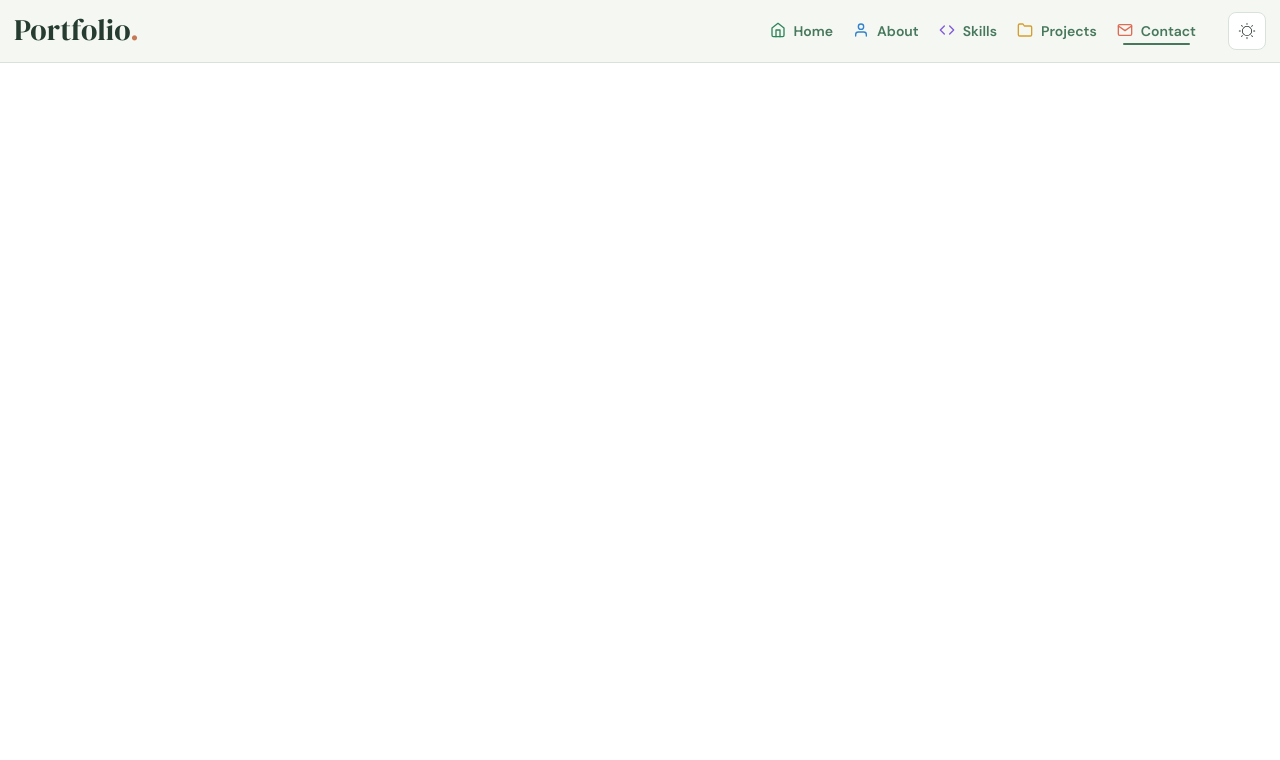
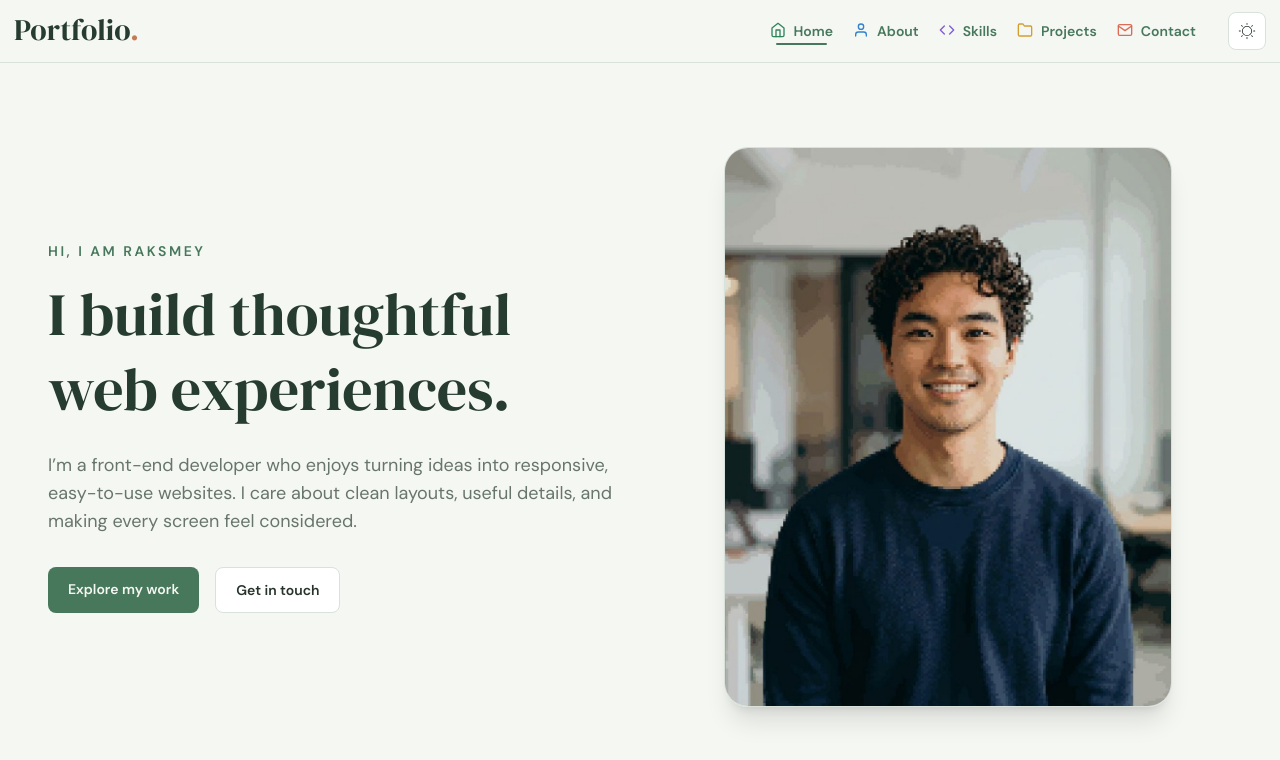
Before and after one commit to 01ChanRaksmey/portfolio, a React (Vite) app: page / in a window 1280 px wide. Shown: the top 760 px of the page. Built offline with nearby package versions, Linux system fonts and the light colour scheme.

Commit message:
making Home Section

```diff
--- a/src/App.jsx
+++ b/src/App.jsx
@@ -13,7 +13,7 @@ const App = () => {
       <Header />
       <main>
         <HomeSection />
-        <AboutSection />
+        <AboutSection  />
         <SkillSection />
         <ProjectSection />
         <ContactSection />
--- a/src/index.css
+++ b/src/index.css
@@ -26,6 +26,15 @@ html {
   bottom: -0.25rem;
 }
 
+.hero-cta {
+  transition: transform 200ms ease, box-shadow 200ms ease, background-color 200ms ease, border-color 200ms ease, color 200ms ease;
+}
+
+.hero-cta:hover {
+  transform: translateY(-2px);
+  box-shadow: 0 10px 24px -12px color-mix(in srgb, var(--color-accent) 70%, transparent);
+}
+
 .nav-link:hover::after,
 .nav-link[aria-current="location"]::after {
   transform: scaleX(1);
@@ -33,8 +42,13 @@ html {
 
 
 @media (prefers-reduced-motion: reduce) {
-  .nav-link::after {
+  .nav-link::after,
+  .hero-cta {
     transition: none;
+  }
+
+  .hero-cta:hover {
+    transform: none;
   }
 }
 
--- a/src/pages/AboutSection/AboutSection.jsx
+++ b/src/pages/AboutSection/AboutSection.jsx
@@ -4,7 +4,7 @@ import React from 'react'
 
 const AboutSection = () => {
   return (
-    <div id="about">
+    <div id="about" className="min-h-dvh">
 
     </div>
   )
--- a/src/pages/HomeSection/HomeSection.jsx
+++ b/src/pages/HomeSection/HomeSection.jsx
@@ -1,12 +1,69 @@
 
-
-import React from 'react'
+import { motion, useReducedMotion } from 'motion/react'
+import profileImage from '../../assets/profile-optimized.jpg'
 
 const HomeSection = () => {
+  const reduceMotion = useReducedMotion()
+
   return (
-    <div id="home">
+    <section
+      id="home"
+      className="mx-auto grid max-w-7xl items-center gap-12 px-6 py-16 md:min-h-[calc(100vh-4.5rem)] md:grid-cols-2 lg:px-12"
+    >
+      <motion.article
+        className="max-w-2xl"
+        initial={reduceMotion ? false : { opacity: 0, x: -80 }}
+        animate={{ opacity: 1, x: 0 }}
+        transition={
+          reduceMotion
+            ? { duration: 0 }
+            : { duration: 0.90, ease: [0.22, 1, 0.36, 1] }
+        }
+      >
+        <p className="mb-4 font-sans text-sm font-semibold uppercase tracking-[0.18em] text-accent">
+          Hi, I am Raksmey
+        </p>
+        <h1 className="font-display text-4xl leading-tight text-logo sm:text-5xl lg:text-6xl">
+          I build thoughtful web experiences.
+        </h1>
+        <p className="mt-6 max-w-xl font-sans text-base leading-7 text-textMuted sm:text-lg">
+          I’m a front-end developer who enjoys turning ideas into responsive,
+          easy-to-use websites. I care about clean layouts, useful details,
+          and making every screen feel considered.
+        </p>
+        <div className="mt-8 flex flex-wrap gap-4">
+          <a
+            href="#projects"
+            className="hero-cta rounded-lg bg-accent px-5 py-3 font-sans text-sm font-semibold text-bgPrimary hover:bg-accentHover"
+          >
+            Explore my work
+          </a>
+          <a
+            href="#contact"
+            className="hero-cta rounded-lg border border-borderLine bg-bgSurface px-5 py-3 font-sans text-sm font-semibold text-textMain hover:border-accent hover:text-accent"
+          >
+            Get in touch
+          </a>
+        </div>
+      </motion.article>
+      <motion.article
+        className=" mx-auto w-full max-w-md"
+        initial={reduceMotion ? false : { opacity: 0, x: 80, scale: 0.98 }}
+        animate={{ opacity: 1, x: 0, scale: 1 }}
+        transition={
+          reduceMotion
+            ? { duration: 0 }
+            : { duration: 3, delay: 0.2, ease: [0.22, 1, 0.36, 1] }
+        }
+      >
 
-    </div>
+        <img
+          src={profileImage}
+          alt="Portrait of Raksmey"
+          className=" aspect-4/5 w-full rounded-3xl border border-borderLine object-cover shadow-xl"
+        />
+      </motion.article>
+    </section>
   )
 }
 
```
Also changed, not shown: src/assets/profile-optimized.jpg (added), 1 other file (tests, documents, lock files or other folders).
